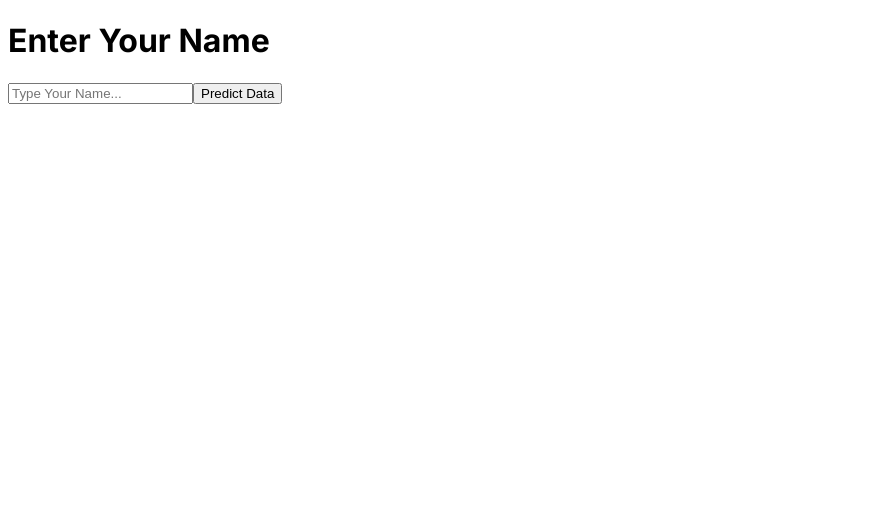
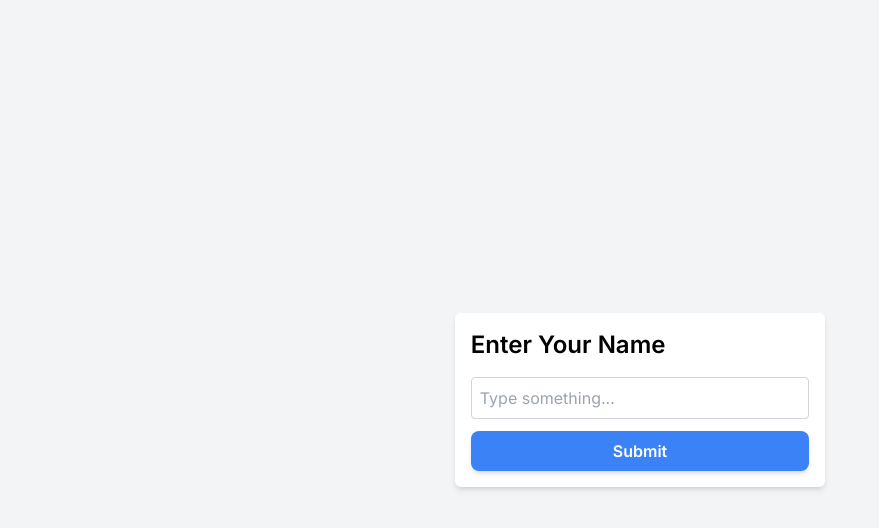
Before and after one commit to Kadunapikin/prediction-app, a Next.js app: page / in a window 1280 px wide. Shown: the top 528 px of the page, without its empty margins (0-879 px from the left). Built offline with nearby package versions, Linux system fonts and the light colour scheme.

Commit message:
use tailwind css to style src page.tsx

```diff
--- a/src/app/globals.css
+++ b/src/app/globals.css
@@ -4,24 +4,10 @@
 
 :root {
   --foreground-rgb: 0, 0, 0;
-  --background-start-rgb: 214, 219, 220;
-  --background-end-rgb: 255, 255, 255;
 }
 
 @media (prefers-color-scheme: dark) {
   :root {
     --foreground-rgb: 255, 255, 255;
-    --background-start-rgb: 0, 0, 0;
-    --background-end-rgb: 0, 0, 0;
   }
 }
-
-body {
-  color: rgb(var(--foreground-rgb));
-  background: linear-gradient(
-      to bottom,
-      transparent,
-      rgb(var(--background-end-rgb))
-    )
-    rgb(var(--background-start-rgb));
-}
--- a/src/app/layout.tsx
+++ b/src/app/layout.tsx
@@ -1,6 +1,6 @@
 import type { Metadata } from 'next'
 import { Inter } from 'next/font/google'
-// import './globals.css'
+import './globals.css'
 
 const inter = Inter({ subsets: ['latin'] })
 
--- a/src/app/page.tsx
+++ b/src/app/page.tsx
@@ -12,18 +12,27 @@
   }
 
   return (
-    <div>
-      <div>
-        <h1>Enter Your Name</h1>
-      </div>
-      <form onSubmit={handleSubmit}>
+    <div className="min-h-screen flex items-center justify-center bg-gray-100">
+    <div className="p-4 shadow-md bg-white rounded-md">
+      <h1 className="text-2xl font-semibold mb-4 text-black">
+        Enter Your Name
+      </h1>
+      <form onSubmit={handleSubmit} className="space-y-3">
         <input
-        type="text"
-        placeholder="Type Your Name..."
-        value={inputValue}
-        onChange={(e) => SetInputValue(e.target.value)}/>
-        <button type="submit" >Predict Data</button>
+          type="text"
+          value={inputValue}
+          onChange={(e) => SetInputValue(e.target.value)}
+          className="w-full p-2 border border-gray-300 rounded text-black"
+          placeholder="Type something..."
+        />
+        <button
+          type="submit"
+          className="w-full py-2 px-4 bg-blue-500 hover:bg-blue-600 text-white font-semibold rounded-lg shadow-md focus:outline-none focus:ring-2 focus:ring-blue-400 focus:ring-opacity-75"
+        >
+          Submit
+        </button>
       </form>
     </div>
+  </div>
   )
 }
--- a/src/app/prediction/[name]/page.tsx
+++ b/src/app/prediction/[name]/page.tsx
@@ -27,7 +27,12 @@
 
     return (
       <div>
-        {params.name}
+        <div>
+          <div>Personal Information</div>
+          <div>Age: {age?.age}</div>
+          <div>Gender: {gender?.gender}</div>
+          <div>Country: {country?.country[0]?.country_id}</div>
+        </div>
       </div>
     )
   }
```
